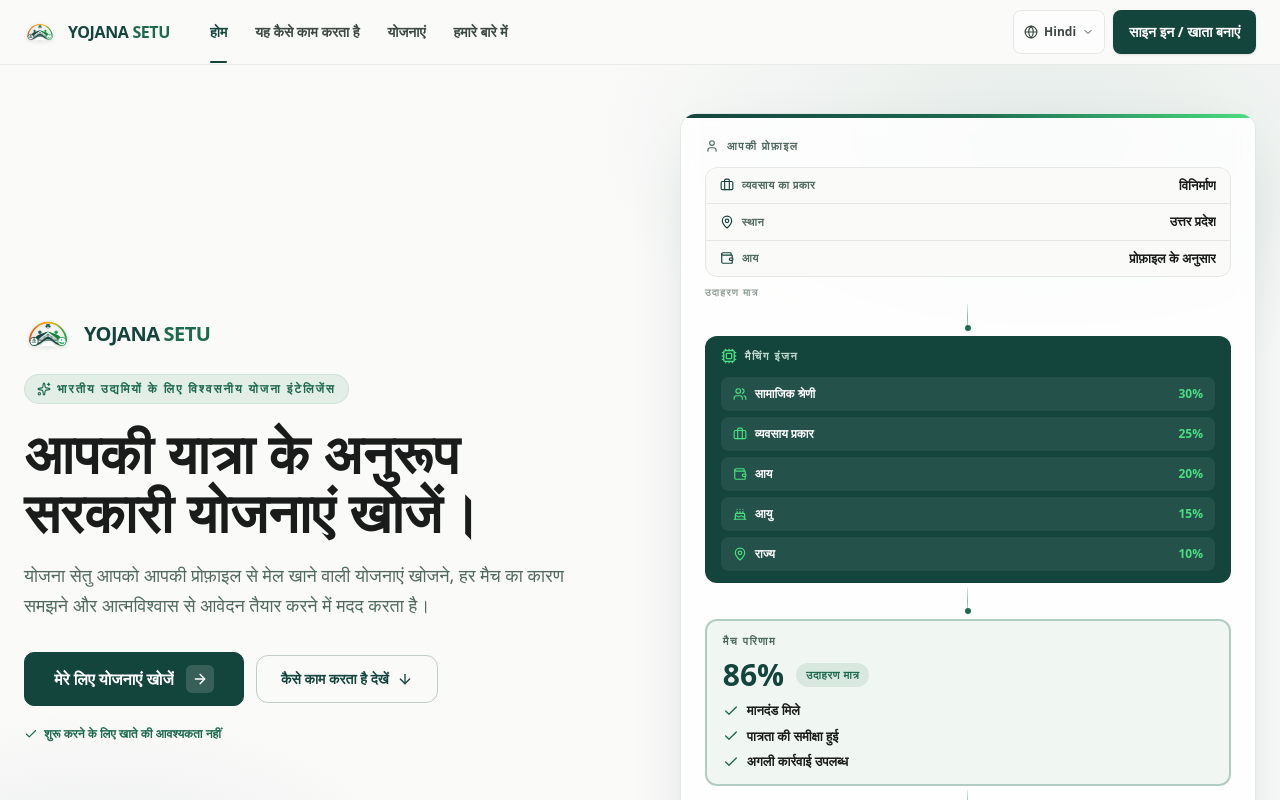
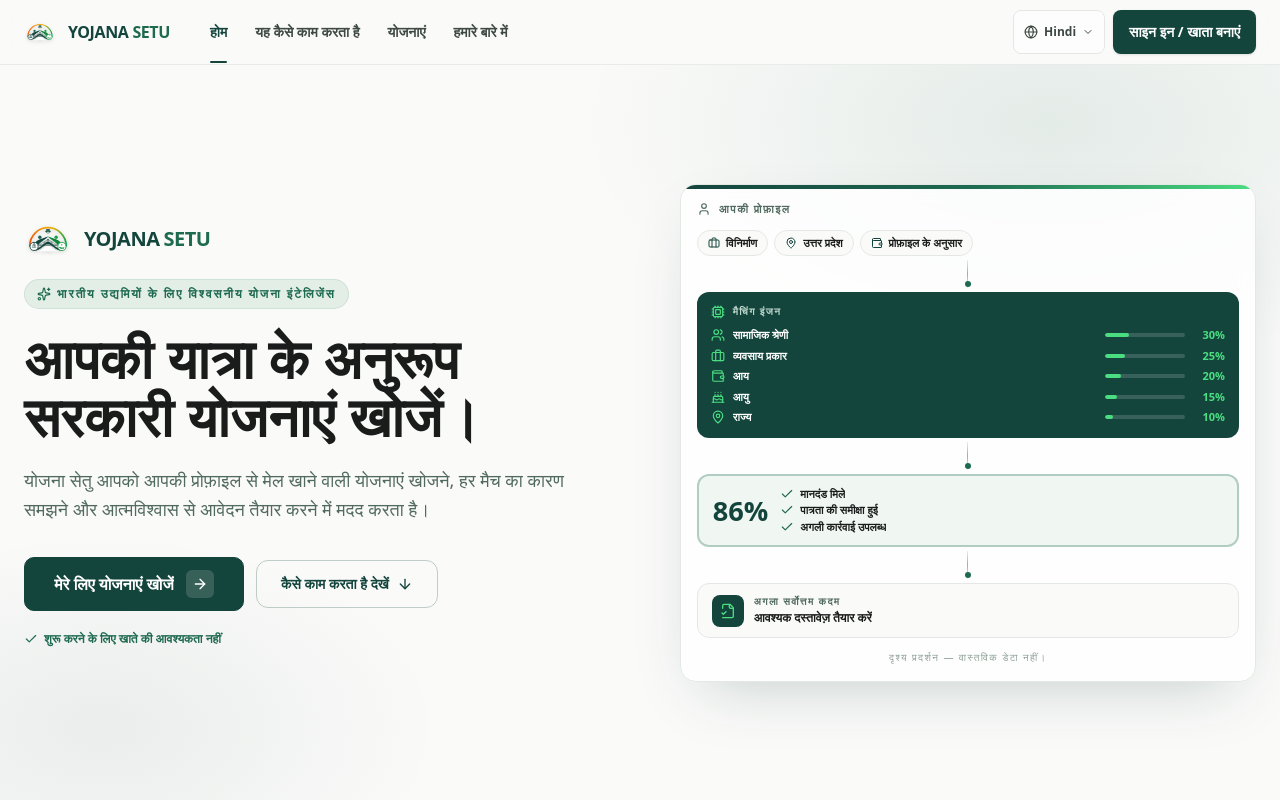
Before and after one commit to saifansari1904/Yojana-setu, a React (Vite) app: page / in a window 1280 px wide. Shown: the top 800 px of the page. Built offline with nearby package versions, Linux system fonts and the light colour scheme.

Commit message:
Compact hero product visualization: chips profile, slim weighted bars, horizontal result

```diff
--- a/src/components/welcome/HeroSection.tsx
+++ b/src/components/welcome/HeroSection.tsx
@@ -37,10 +37,10 @@
   const { t } = useTranslation();
   const shouldReduceMotion = useReducedMotion();
 
-  const profileRows = [
-    { icon: Briefcase, label: t('welcome.flowBizLabel'), value: t('welcome.flowBizValue') },
-    { icon: MapPin, label: t('welcome.flowLocLabel'), value: t('welcome.flowLocValue') },
-    { icon: Wallet, label: t('welcome.flowIncLabel'), value: t('welcome.flowIncValue') },
+  const profileChips = [
+    { icon: Briefcase, value: t('welcome.flowBizValue') },
+    { icon: MapPin, value: t('welcome.flowLocValue') },
+    { icon: Wallet, value: t('welcome.flowIncValue') },
   ];
 
   const resultChecks = [
@@ -57,44 +57,39 @@
   return (
     <div
       aria-hidden="true"
-      className="relative rounded-2xl border border-[#E4E8E4] dark:border-[#24342D] bg-white/80 dark:bg-[#111714]/80 backdrop-blur-sm shadow-[0_24px_60px_-24px_rgba(20,69,61,0.25)] p-4 sm:p-6 overflow-hidden min-w-0"
+      className="relative rounded-2xl border border-[#E4E8E4] dark:border-[#24342D] bg-white/80 dark:bg-[#111714]/80 backdrop-blur-sm shadow-[0_24px_60px_-24px_rgba(20,69,61,0.25)] p-3 sm:p-4 overflow-hidden min-w-0"
     >
       {/* soft top accent */}
       <div className="absolute inset-x-0 top-0 h-1 bg-gradient-to-r from-[#14453D] via-[#1E6A50] to-[#4ADE80]" />
 
-      {/* Stage 1 — profile */}
+      {/* Stage 1 — profile as inline chips */}
       <motion.div
         initial={shouldReduceMotion ? undefined : { opacity: 0, y: 14 }}
         animate={shouldReduceMotion ? undefined : { opacity: 1, y: 0 }}
         transition={stage(0.15)}
       >
         <VizEyebrow icon={User}>{t('welcome.flowProfileTitle')}</VizEyebrow>
-        <div className="rounded-xl border border-[#E4E8E4] dark:border-[#24342D] bg-[#FAFAF9] dark:bg-[#151C19] divide-y divide-[#E4E8E4] dark:divide-[#24342D]">
-          {profileRows.map((row, i) => (
-            <div key={i} className="flex items-center justify-between gap-3 px-3.5 py-2">
-              <span className="flex items-center gap-2 text-[11px] font-semibold uppercase tracking-wider text-[#516A5F] dark:text-[#8FA197]">
-                <row.icon className="w-3.5 h-3.5 text-[#14453D] dark:text-[#4ADE80]" />
-                {row.label}
+        <div className="flex flex-wrap gap-1.5">
+          {profileChips.map((chip, i) => (
+            <span
+              key={i}
+              className="inline-flex items-center gap-1.5 rounded-full border border-[#E4E8E4] dark:border-[#24342D] bg-[#FAFAF9] dark:bg-[#151C19] px-2.5 py-1 text-[11px] font-bold text-[#1A1C1B] dark:text-[#E2E8E4]"
+            >
+              <chip.icon className="w-3 h-3 text-[#14453D] dark:text-[#4ADE80]" />
+              {chip.value}
             </span>
-              <span className="text-[13px] font-bold text-[#1A1C1B] dark:text-[#E2E8E4] truncate">
-                {row.value}
-              </span>
-            </div>
           ))}
         </div>
-        <p className="mt-2 text-[10px] font-semibold uppercase tracking-[0.12em] text-[#8FA197] dark:text-[#6E7F76]">
-          {t('welcome.flowDemoTag')}
-        </p>
       </motion.div>
 
       <FlowConnector className="my-1" />
 
-      {/* Stage 2 — matching engine, factors illuminate sequentially */}
+      {/* Stage 2 — matching engine, slim weighted bars illuminate sequentially */}
       <motion.div
         initial={shouldReduceMotion ? undefined : { opacity: 0, scale: 0.96 }}
         animate={shouldReduceMotion ? undefined : { opacity: 1, scale: 1 }}
         transition={stage(0.45)}
-        className="relative rounded-xl bg-[#14453D] dark:bg-[#1C5045] px-4 py-3 overflow-hidden"
+        className="relative rounded-xl bg-[#14453D] dark:bg-[#1C5045] px-3.5 py-3 overflow-hidden"
       >
         {!shouldReduceMotion && (
           <motion.span
@@ -104,24 +99,32 @@
             transition={{ duration: 2.4, repeat: Infinity, ease: 'easeOut' }}
           />
         )}
-        <p className="relative flex items-center gap-2 text-[11px] font-bold uppercase tracking-[0.14em] text-[#BFD9CE] mb-3">
-          <Cpu className="w-4 h-4 text-[#4ADE80]" />
+        <p className="relative flex items-center gap-2 text-[10px] font-bold uppercase tracking-[0.14em] text-[#BFD9CE] mb-2">
+          <Cpu className="w-3.5 h-3.5 text-[#4ADE80]" />
           {t('welcome.flowEngineTitle')}
         </p>
-        <ul className="relative space-y-1.5">
+        <ul className="relative space-y-1">
           {ENGINE_FACTORS.map((f, i) => (
             <motion.li
               key={f.key}
               initial={shouldReduceMotion ? undefined : { opacity: 0.35, x: -8 }}
               animate={shouldReduceMotion ? undefined : { opacity: 1, x: 0 }}
               transition={stage(0.75 + i * 0.18)}
-              className="flex items-center justify-between gap-2 rounded-lg bg-white/[0.07] px-3 py-2"
+              className="flex items-center gap-2"
             >
-              <span className="flex items-center gap-2 text-[12px] font-semibold text-white">
-                <f.icon className="w-3.5 h-3.5 text-[#4ADE80]" />
+              <f.icon className="w-3.5 h-3.5 text-[#4ADE80] shrink-0" />
+              <span className="flex-1 min-w-0 truncate text-[11px] font-semibold text-white">
                 {t(f.key)}
               </span>
-              <span className="text-[12px] font-extrabold text-[#4ADE80] tabular-nums">
+              <span className="w-14 sm:w-20 h-1 rounded-full bg-white/15 overflow-hidden shrink-0">
+                <motion.span
+                  className="block h-full rounded-full bg-[#4ADE80]"
+                  initial={shouldReduceMotion ? undefined : { width: 0 }}
+                  animate={{ width: `${f.weight}%` }}
+                  transition={stage(0.9 + i * 0.18)}
+                />
+              </span>
+              <span className="w-8 shrink-0 text-right text-[11px] font-extrabold text-[#4ADE80] tabular-nums">
                 {f.weight}%
               </span>
             </motion.li>
@@ -131,38 +134,30 @@
 
       <FlowConnector className="my-1" />
 
-      {/* Stage 3 — match result */}
+      {/* Stage 3 — match result, horizontal */}
       <motion.div
         initial={shouldReduceMotion ? undefined : { opacity: 0, y: 14 }}
         animate={shouldReduceMotion ? undefined : { opacity: 1, y: 0 }}
         transition={stage(1.5)}
-        className="rounded-xl border-2 border-[#1E6A50]/30 dark:border-[#4ADE80]/30 bg-[#F0F7F3] dark:bg-[#122019] px-4 py-3"
+        className="rounded-xl border-2 border-[#1E6A50]/30 dark:border-[#4ADE80]/30 bg-[#F0F7F3] dark:bg-[#122019] px-3.5 py-2.5 flex items-center gap-3"
       >
-        <p className="text-[11px] font-bold uppercase tracking-[0.14em] text-[#516A5F] dark:text-[#8FA197] mb-2">
-          {t('welcome.flowResultTitle')}
-        </p>
-        <div className="flex items-center gap-3 mb-2">
         <AnimatedScore
           value={86}
           suffix="%"
           duration={1.1}
-            className="text-3xl font-extrabold text-[#14453D] dark:text-[#4ADE80] tabular-nums"
+          className="text-[1.7rem] leading-none font-extrabold text-[#14453D] dark:text-[#4ADE80] tabular-nums shrink-0"
         />
-          <span className="text-[11px] font-bold uppercase tracking-wider text-[#1E6A50] dark:text-[#4ADE80] bg-[#D9E8DF] dark:bg-[#1A382D] rounded-full px-2.5 py-1">
-            {t('welcome.flowDemoTag')}
-          </span>
-        </div>
-        <ul className="space-y-1.5">
+        <ul className="min-w-0">
           {resultChecks.map((c, i) => (
             <motion.li
               key={i}
               initial={shouldReduceMotion ? undefined : { opacity: 0, x: -6 }}
               animate={shouldReduceMotion ? undefined : { opacity: 1, x: 0 }}
               transition={stage(1.7 + i * 0.12)}
-              className="flex items-center gap-2 text-[13px] font-semibold text-[#1A1C1B] dark:text-[#E2E8E4]"
+              className="flex items-center gap-1.5 text-[11px] font-semibold text-[#1A1C1B] dark:text-[#E2E8E4] truncate"
             >
-              <Check className="w-4 h-4 text-[#1E6A50] dark:text-[#4ADE80] shrink-0" />
-              {c}
+              <Check className="w-3.5 h-3.5 text-[#1E6A50] dark:text-[#4ADE80] shrink-0" />
+              <span className="truncate">{c}</span>
             </motion.li>
           ))}
         </ul>
@@ -175,22 +170,22 @@
         initial={shouldReduceMotion ? undefined : { opacity: 0, y: 14 }}
         animate={shouldReduceMotion ? undefined : { opacity: 1, y: 0 }}
         transition={stage(1.95)}
-        className="rounded-xl border border-[#E4E8E4] dark:border-[#24342D] bg-[#FAFAF9] dark:bg-[#151C19] px-4 py-3.5 flex items-center gap-3"
+        className="rounded-xl border border-[#E4E8E4] dark:border-[#24342D] bg-[#FAFAF9] dark:bg-[#151C19] px-3.5 py-2.5 flex items-center gap-2.5"
       >
-        <span className="w-9 h-9 rounded-lg bg-[#14453D] dark:bg-[#1C5045] flex items-center justify-center shrink-0">
-          <FileCheck2 className="w-[18px] h-[18px] text-[#4ADE80]" />
+        <span className="w-8 h-8 rounded-lg bg-[#14453D] dark:bg-[#1C5045] flex items-center justify-center shrink-0">
+          <FileCheck2 className="w-4 h-4 text-[#4ADE80]" />
         </span>
-        <span>
-          <span className="block text-[11px] font-bold uppercase tracking-[0.14em] text-[#516A5F] dark:text-[#8FA197]">
+        <span className="min-w-0">
+          <span className="block text-[10px] font-bold uppercase tracking-[0.14em] text-[#516A5F] dark:text-[#8FA197]">
             {t('welcome.flowNextTitle')}
           </span>
-          <span className="block text-[13px] font-bold text-[#1A1C1B] dark:text-[#F0F4F2]">
+          <span className="block text-[12px] font-bold text-[#1A1C1B] dark:text-[#F0F4F2] truncate">
             {t('welcome.flowNextDesc')}
           </span>
         </span>
       </motion.div>
 
-      <p className="mt-4 text-center text-[10px] font-medium uppercase tracking-[0.14em] text-[#8FA197] dark:text-[#6E7F76]">
+      <p className="mt-3 text-center text-[10px] font-medium uppercase tracking-[0.14em] text-[#8FA197] dark:text-[#6E7F76]">
         {t('welcome.flowIllustrative')}
       </p>
     </div>
```
Lines whose indentation alone changed are shown as unchanged.
